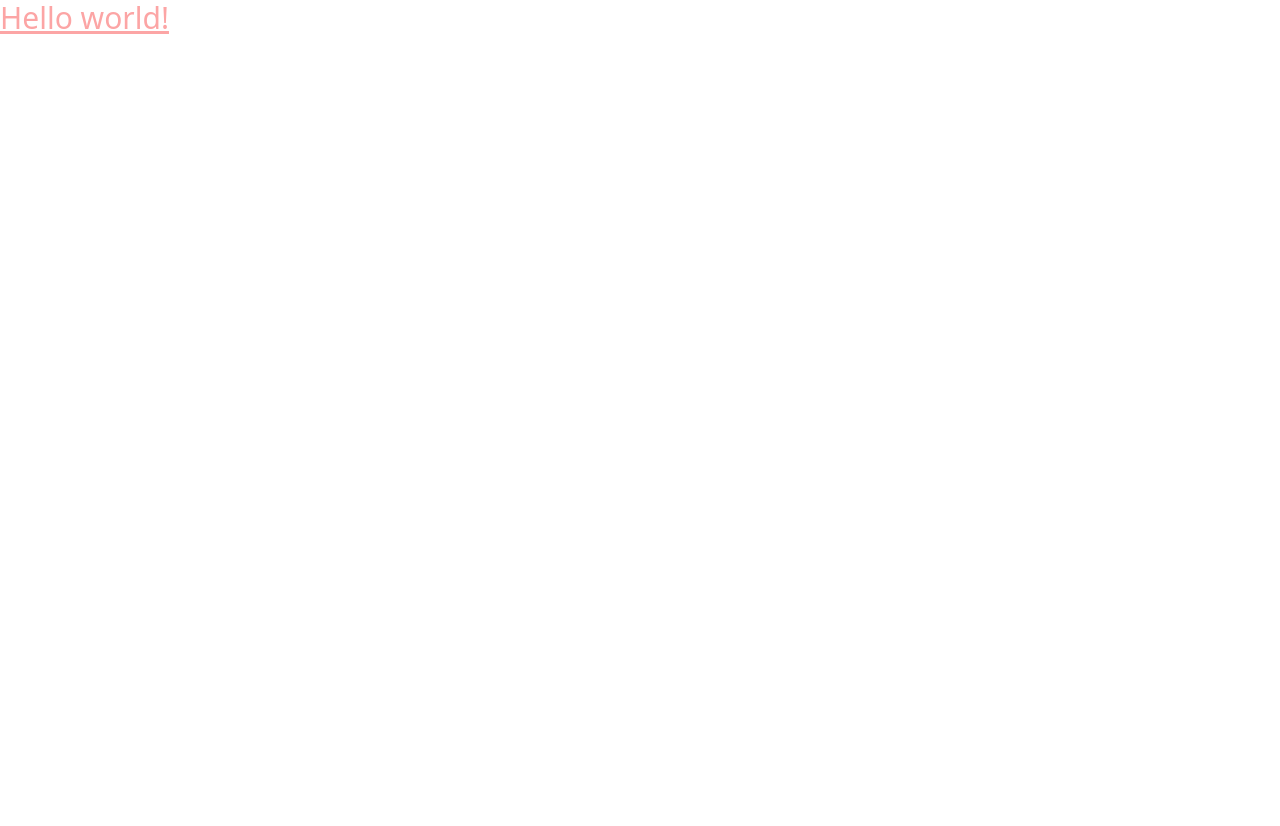
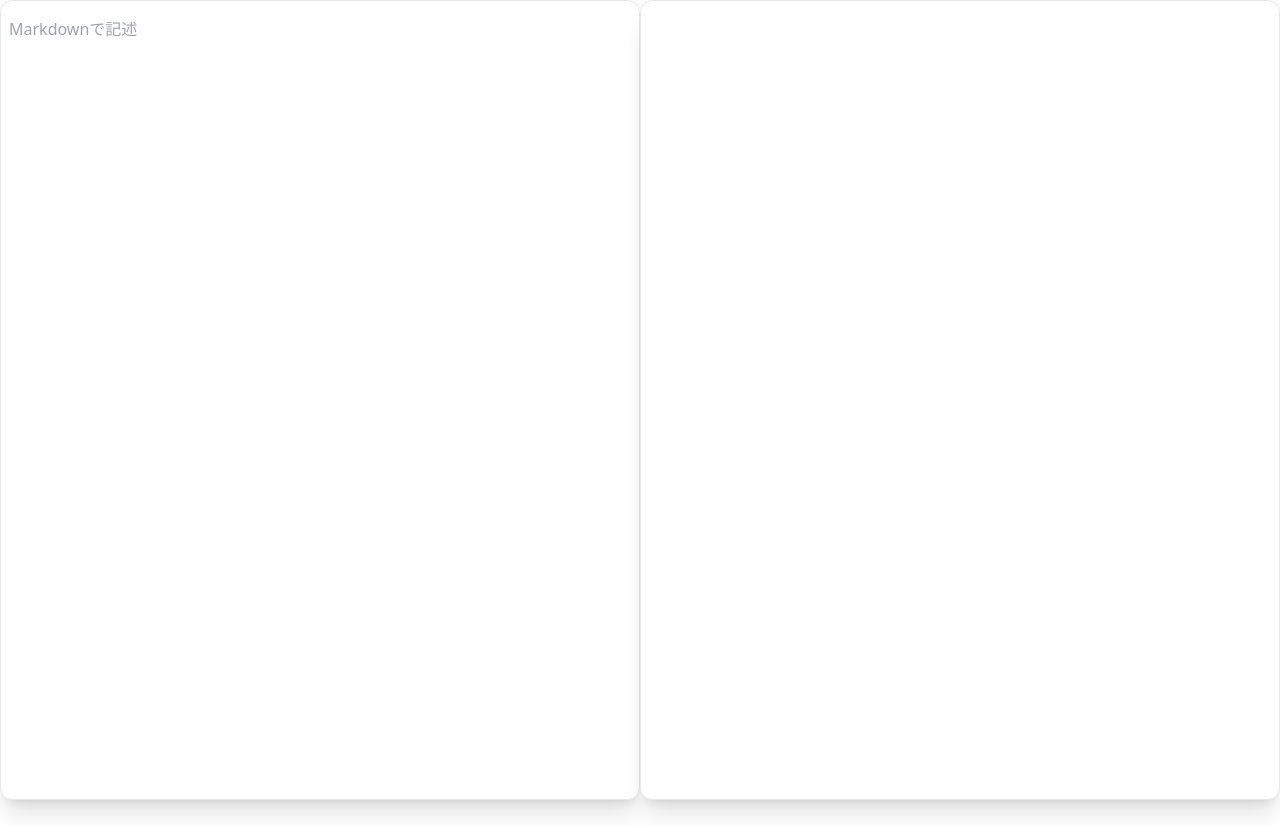
Before and after one commit to senkenn/md-app-desktop, a Next.js app: page / in a window 1280 px wide. Before the commit the page ends 800 px from the top, so only its background shows below. Built offline with nearby package versions, Linux system fonts and the light colour scheme.

Commit message:
Add preview feature

```diff
--- a/package.json
+++ b/package.json
@@ -1,7 +1,7 @@
 {
   "name": "md-app",
   "private": true,
-  "version": "0.0.0t",
+  "version": "0.0.0",
   "main": "index.js",
   "repository": "https://github.com/senkenn/md-app.git",
   "author": "senkenn <nayu3898@gmail.com>",
@@ -20,7 +20,8 @@
     "@tauri-apps/api": "^1.1.0",
     "next": "^12.2.5",
     "react": "^18.2.0",
-    "react-dom": "^18.2.0"
+    "react-dom": "^18.2.0",
+    "react-markdown": "^8.0.3"
   },
   "devDependencies": {
     "@babel/core": "^7.20.2",
--- a/src/pages/index.tsx
+++ b/src/pages/index.tsx
@@ -1,13 +1,51 @@
 /* eslint-disable @typescript-eslint/naming-convention */
+
+import { useState } from 'react';
+import ReactMarkdown from 'react-markdown';
 
 /**
  * App entrypoint
  * @returns {JSX.Element}
  */
 export default function App(): JSX.Element {
+  const [markdown, setMarkdown] = useState();
+
+  const setData = (e: any) => {
+    e.preventDefault();
+
+    setMarkdown(e.target.value);
+  };
+
   return (
-    <h1 className="text-3xl text-red-300 underline">
-      Hello world!
-    </h1>
+    <div className="post-form min-h-screen">
+      <div className="h-screen flex flex-col">
+        <div className="flex-grow flex-shrink">
+          <form className="h-full">
+            <div className="flex justify-between h-full">
+
+              <div className="w-1/2">
+                <textarea
+                  name="md"
+                  id="md"
+                  placeholder="Markdownで記述"
+                  className="markdown-form resize-none w-full h-full border shadow-xl mb-5 rounded-xl focus:outline-none py-4 px-2"
+                  value={markdown}
+                  onChange={setData}
+                ></textarea>
+              </div>
+
+              <div className="w-1/2">
+                <div className="markdown-preview h-full w-full border shadow-xl mb-5 rounded-xl py-4 px-2 bg-white">
+                  <ReactMarkdown unwrapDisallowed={false}>
+                    {markdown}
+                  </ReactMarkdown>
+                </div>
+              </div>
+
+            </div>
+          </form>
+        </div>
+      </div>
+    </div>
   );
 }
```
Also changed, not shown: 1 other file (tests, documents, lock files or other folders).
